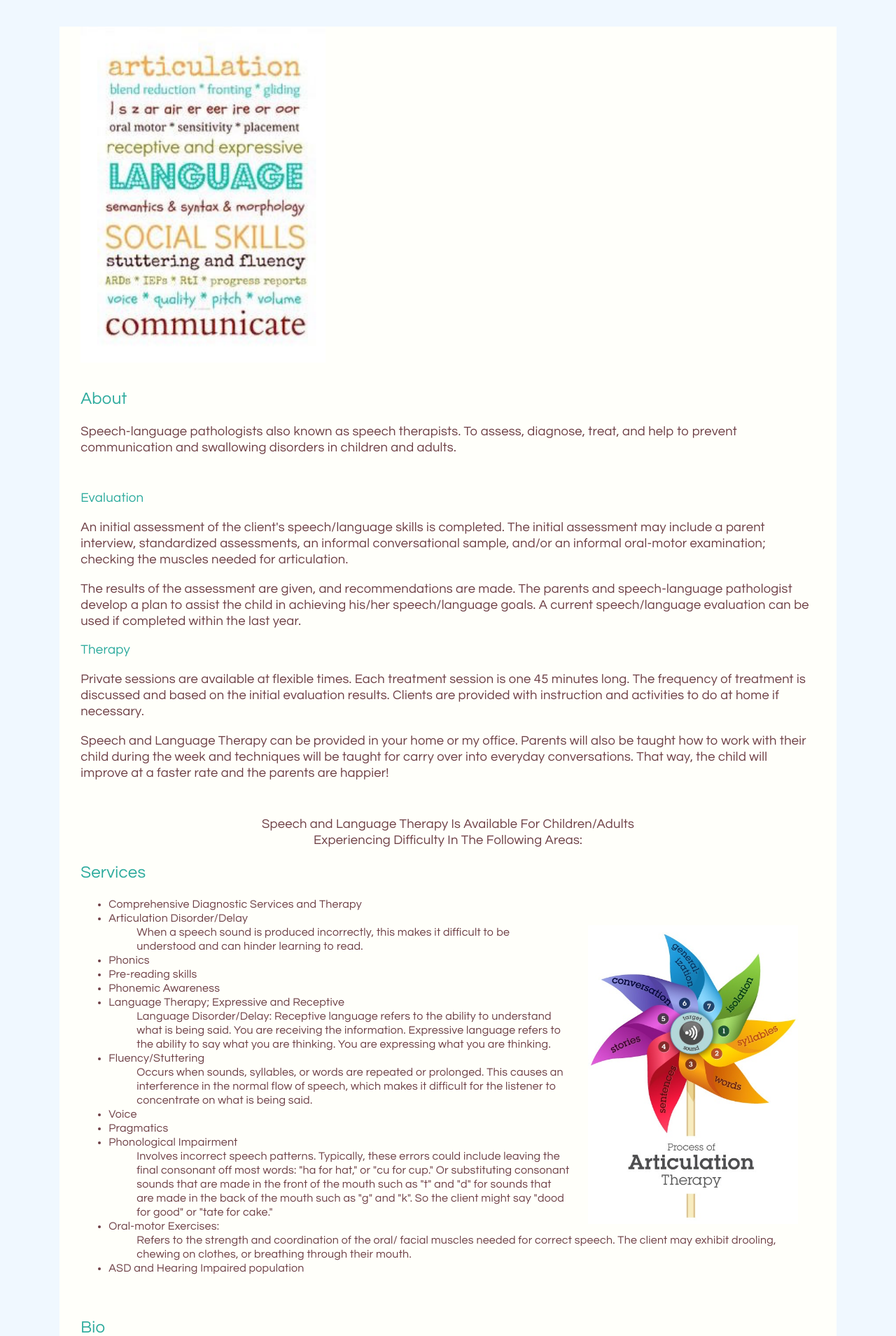
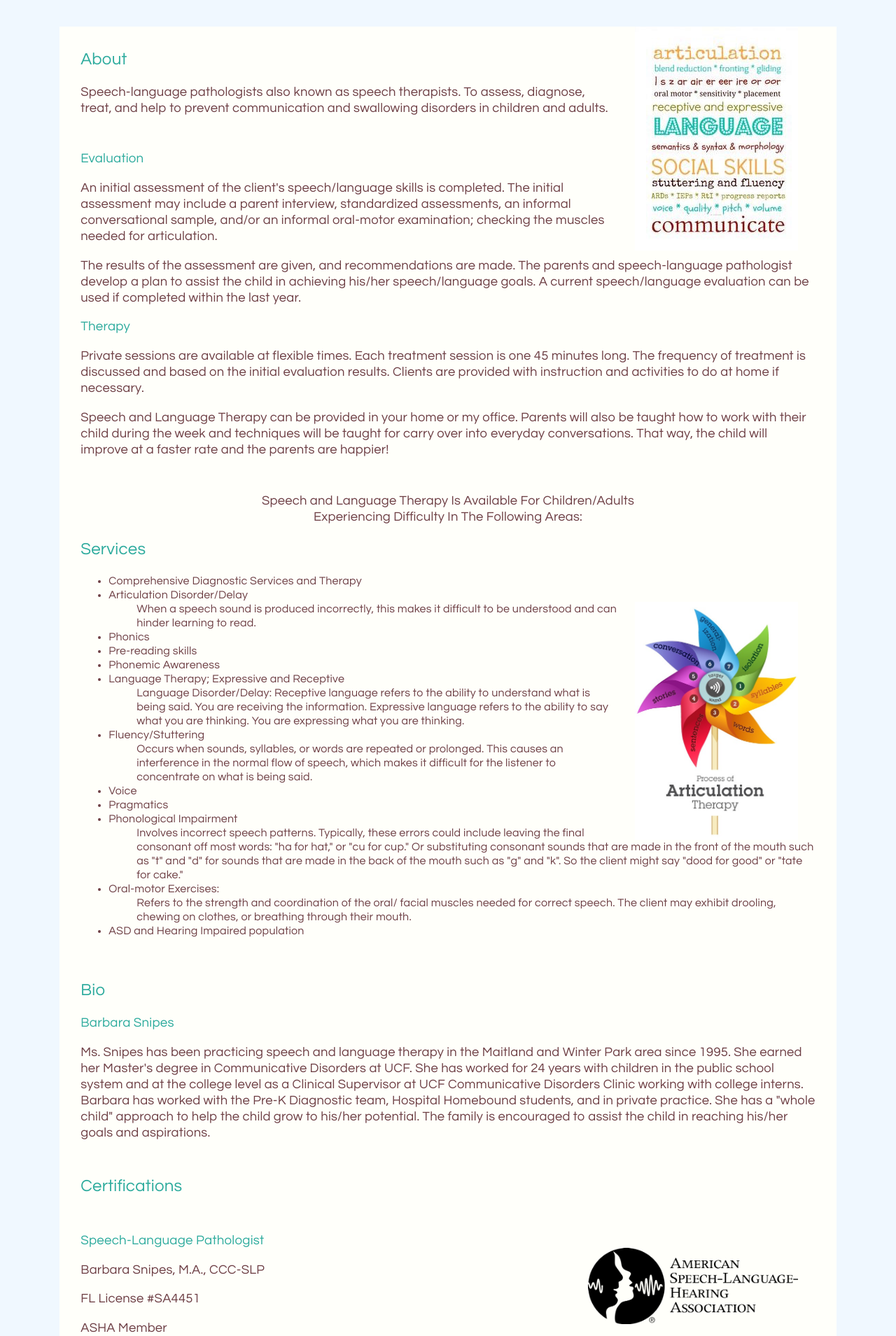
Before and after one commit to KevinMcCoy/slptx.us, a PHP site: page /public/index.php in a window 1280 px wide. Shown: the part 70-1979 px from the top of the page at 70% size. Run offline with PHP 8.4, Linux system fonts and the light colour scheme; some libraries are stand-ins or nearby versions.

Commit message:
img rez fix was bigger than max
code putback and fixed

```diff
--- a/public/index.php
+++ b/public/index.php
@@ -11,7 +11,7 @@
 		<div id="container">
 			<div>
 				<!-- <img src='<?//= (baseurl());?>img/IMG_Nav1b.jpg' alt='Speech Language and Social Skills' width='350' height='480' > -->
-				<img src="<?= (baseurl());?>img/IMG_Nav1b.jpg" alt="Speech Language and Social Skills" width="350" height="480">
+				<img src="<?= (baseurl());?>img/IMG_Nav1b.jpg" alt="Speech Language and Social Skills" width="233" height="320">
 			</div>
 
 			<section id="about">
--- a/public/scss/main.scss
+++ b/public/scss/main.scss
@@ -264,7 +264,13 @@ div#right_php{
 	height: 100%;
 	text-align: right;
 }
-
+body img {
+		width: 50%;
+		height: auto;
+		max-width: 233px;
+		float: right;
+		margin: 0px 25px;
+}
 /*  Home Page Style */
 img#ash{
 		width: 50%;
```
Also changed, not shown: public/css/main.css, 1 other file.
